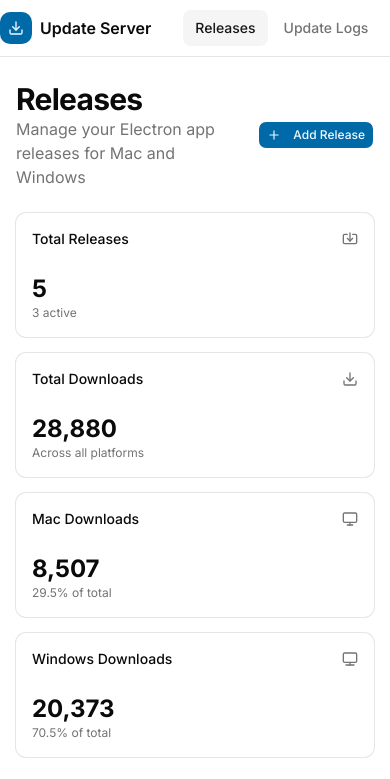
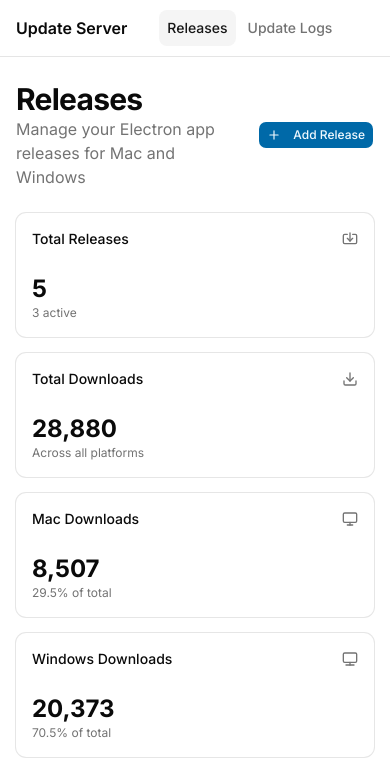
Before and after one commit to DominikKoniarz/mocny-gas-project, a Next.js app in the folder web/: page / in a window 390 px wide. Shown: the top 779 px of the page. Built offline with nearby package versions, Linux system fonts and the light colour scheme.

Commit message:
hide logo on mobile

```diff
--- a/web/components/dashboard-header.tsx
+++ b/web/components/dashboard-header.tsx
@@ -1,22 +1,22 @@
-"use client"
+"use client";
 
-import Link from "next/link"
-import { usePathname } from "next/navigation"
-import { cn } from "@/lib/utils"
+import Link from "next/link";
+import { usePathname } from "next/navigation";
+import { cn } from "@/lib/utils";
 
 const navItems = [
   { href: "/", label: "Releases" },
   { href: "/logs", label: "Update Logs" },
-]
+];
 
 export function DashboardHeader() {
-  const pathname = usePathname()
+  const pathname = usePathname();
 
   return (
     <header className="sticky top-0 z-50 border-b bg-background/95 backdrop-blur supports-[backdrop-filter]:bg-background/60">
-      <div className="container flex h-14 items-center gap-8">
+      <div className="container flex h-14 items-center gap-8 mx-auto px-4 sm:px-6 lg:px-8">
         <Link href="/" className="flex items-center gap-2">
-          <div className="flex h-8 w-8 items-center justify-center rounded-lg bg-primary">
+          <div className="xs:flex hidden h-8 w-8 items-center justify-center rounded-lg bg-primary">
             <svg
               xmlns="http://www.w3.org/2000/svg"
               viewBox="0 0 24 24"
@@ -40,10 +40,10 @@ export function DashboardHeader() {
               key={item.href}
               href={item.href}
               className={cn(
-                "rounded-md px-3 py-2 text-sm font-medium transition-colors hover:bg-accent hover:text-accent-foreground",
+                "rounded-md xs:px-3 px-2 py-2 text-sm font-medium transition-colors hover:bg-accent hover:text-accent-foreground",
                 pathname === item.href
                   ? "bg-accent text-accent-foreground"
-                  : "text-muted-foreground"
+                  : "text-muted-foreground",
               )}
             >
               {item.label}
@@ -52,5 +52,5 @@ export function DashboardHeader() {
         </nav>
       </div>
     </header>
-  )
+  );
 }
```
